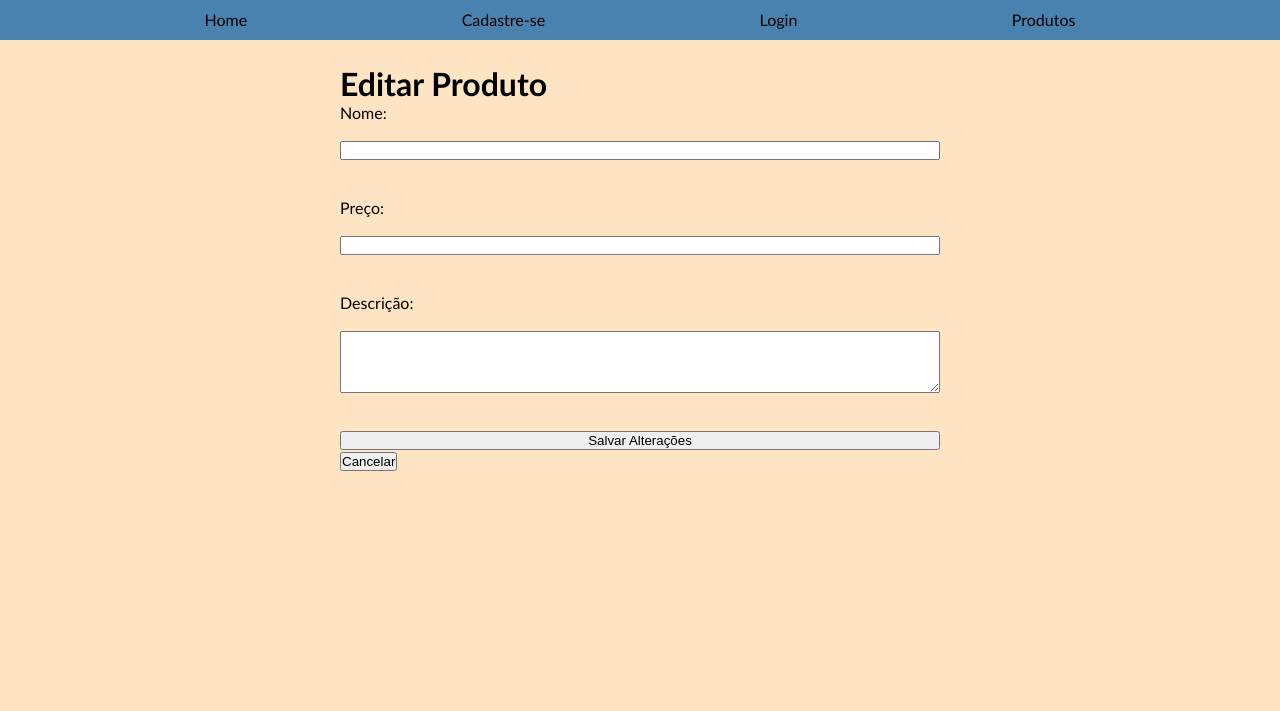
After one commit to Filipe-marcelino/site-biblioteca, a Flask app: template templates/editar_produto.html in a window 1280 px wide. The commit adds this page. Shown: the top 711 px of the page. Run offline with Flask 3, Linux system fonts and the light colour scheme; the template is opened without the code that fills it, so the values that code supplies are empty.

Commit message:
o back está funcionando, falta o front :)

```diff
--- a/app.py
+++ b/app.py
@@ -72,7 +72,62 @@ def exibir_produtos():
     with Sessao_base() as sessao:
             produtos = sessao.query(Produto).all()
             print(produtos)
-    return render_template("exibir_produtos.html", produtos=produtos)
+    return render_template("produtos.html", produtos=produtos)
+
+@app.route('/remover_produto', methods=["GET", "POST"])
+def remover_produto():
+    pro_id = request.form['id']
+
+    with Sessao_base() as sessao:
+        produto = sessao.query(Produto).filter_by(id=pro_id).first()
+        if produto:
+            sessao.delete(produto)
+            sessao.commit()
+        else:
+            flash("Produto não encontrado.", category="error")
+
+    return redirect(url_for('exibir_produtos'))
+
+@app.route('/editar_produto/<id>', methods=["GET", "POST"])
+def editar_produto(id):
+    if request.method == 'POST':
+
+        pro_id = request.form['id']
+        nome = request.form['nome']
+        preco = request.form['preco']
+        descricao = request.form['descricao']
+
+        if int(preco) <= 0:
+            flash('O valor não pode ser menor do que 0. Coloque outrto valor.', category='error')
+            return redirect(url_for('editar_produto'))
+        else:
+            pass
+
+        with Sessao_base() as sessao: # instancia a Sessao_base como a variável 'sessao'
+            produto = sessao.query(Produto).filter_by(id=pro_id).first()
+
+            if not produto:
+                flash("Produto não encontrado.", category="error")
+                return redirect(url_for("exibir_produtos"))
+
+            produto.nome = nome
+            produto.preco = preco
+            produto.descricao = descricao
+            sessao.commit()
+
+            return redirect(url_for('exibir_produtos'))
+
+    if request.method == 'GET':
+        with Sessao_base() as sessao:
+            produto = sessao.query(Produto).filter_by(id=id).first()
+
+            if not produto:
+                flash("Produto não encontrado.", category="error")
+                return redirect(url_for("exibir_produtos"))
+
+            return render_template("editar_produto.html", produto=produto)
+
+
 
 if __name__ == '__main__':
     app.run(debug=True)
--- /dev/null
+++ b/templates/editar_produto.html
@@ -0,0 +1,22 @@
+{% extends 'base.html' %}
+{% block titulo %} Editar Produto {% endblock %}
+
+{% block conteudo %}
+    <h1>Editar Produto</h1>
+
+    <form method="POST" action="{{ url_for('editar_produto', id=produto.id) }}">
+        <input type="hidden" name="id" value="{{ produto.id }}">
+
+        <label for="nome">Nome:</label><br>
+        <input type="text" id="nome" name="nome" value="{{ produto.nome }}" required><br><br>
+
+        <label for="preco">Preço:</label><br>
+        <input type="number" step="0.01" id="preco" name="preco" value="{{ produto.preco }}" required><br><br>
+
+        <label for="descricao">Descrição:</label><br>
+        <textarea id="descricao" name="descricao" rows="4" required>{{ produto.descricao }}</textarea><br><br>
+
+        <button type="submit">Salvar Alterações</button>
+        <a href="{{ url_for('exibir_produtos') }}"><button type="button">Cancelar</button></a>
+    </form>
+{% endblock %}
```
Also changed, not shown: templates/produtos.html (renamed from templates/exibir_produtos.html, +11 -1 lines), dados.db.
